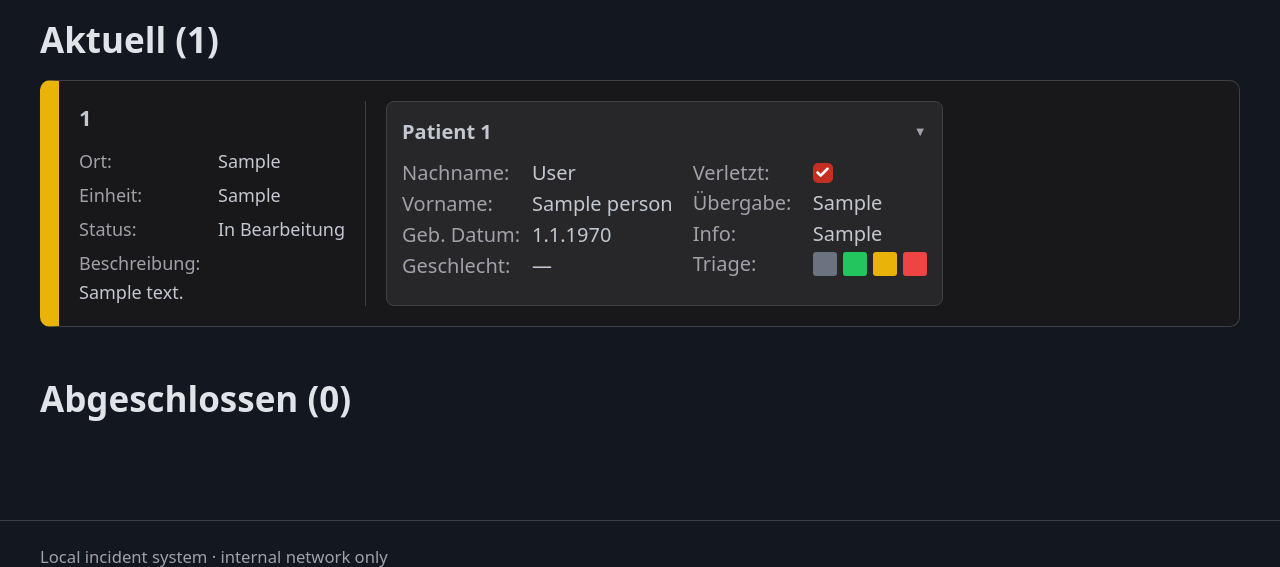
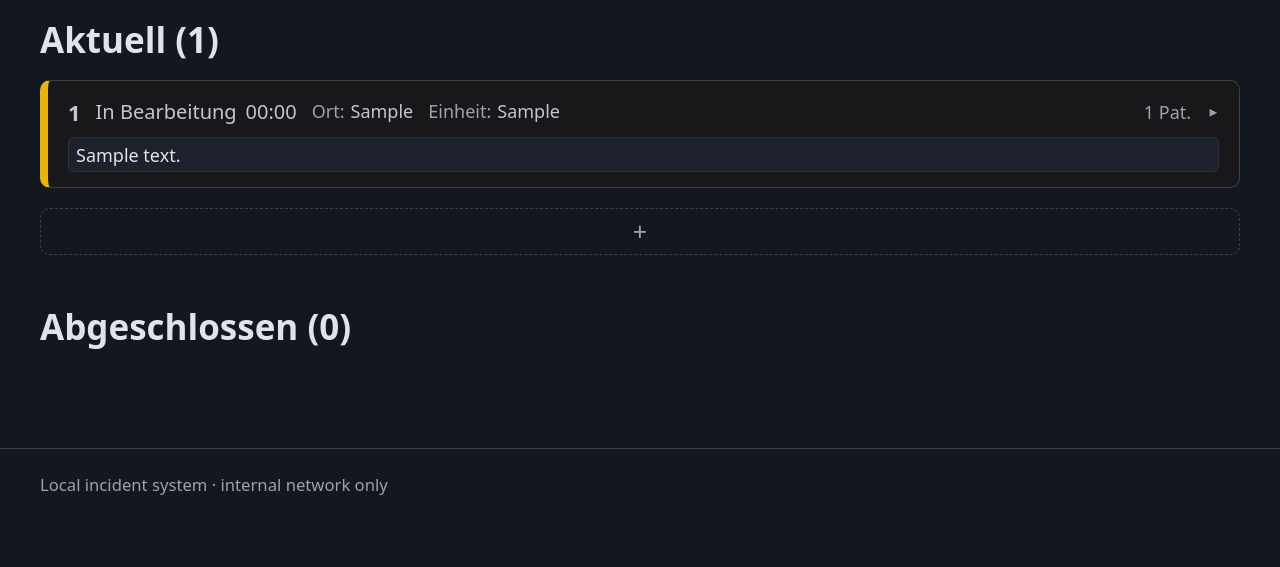
Before and after one commit to Hasenzahn1/Flow, a Flask app: page /operation_overview/1 in a window 1280 px wide. Shown: the part 97-664 px from the top of the page. Run offline with Flask 3, Linux system fonts and the light colour scheme; tables that the repository leaves empty hold one stand-in row (values such as "Sample post").

Commit message:
Update Main edit page to try a new design

```diff
--- a/data/schema.sql
+++ b/data/schema.sql
@@ -19,10 +19,12 @@
     id              INTEGER PRIMARY KEY AUTOINCREMENT,
     operation_id    INTEGER,
     number          INTEGER,
+    timestamp       INTEGER DEFAULT (strftime('%s', 'now')),
     place           TEXT,
     unit            TEXT,
     description     TEXT,
     status          INTEGER DEFAULT 0,
+    changed_at     INTEGER,
     FOREIGN KEY(operation_id) REFERENCES overview_operations(id) ON DELETE CASCADE
 );
 
--- a/static/css/app.css
+++ b/static/css/app.css
@@ -182,59 +182,75 @@
 
 .mission-card {
   display: flex;
-  gap: 1rem;
+  flex-direction: column;
+  gap: 0.4rem;
   margin-bottom: 1rem;
-  padding: 1rem;
+  padding: 0.75rem 1rem;
   border: 1px solid var(--border);
-  border-left: 19px solid var(--accent);
+  border-left: 8px solid var(--accent);
   border-radius: 10px;
   background: var(--surface);
 }
 
 .mission-card--status-0 { border-left-color: var(--accent); }
 .mission-card--status-1 { border-left-color: #eab308; }
-.mission-card--status-2 { border-left-color: var(--muted-text); opacity: 0.75; }
+.mission-card--status-2 { border-left-color: #1f8946; opacity: 0.75; }
 
-/* Left column */
-.mission-info {
-  flex: 0 0 auto;
-  min-width: 160px;
+.mission-card__summary {
   display: flex;
-  flex-direction: column;
-  gap: 0.3rem;
-  border-right: 1px solid var(--border);
-  padding-right: 1rem;
+  align-items: center;
+  gap: 0.75rem;
+  cursor: pointer;
+  flex-wrap: nowrap;
+  min-width: 0;
 }
 
-.mission-info__number {
+.mission-summary__number {
   font-size: 1.1rem;
-  margin-bottom: 0.4rem;
-}
-
-.mission-info__row {
-  display: flex;
-  gap: 0.45rem;
-  font-size: 0.9rem;
-}
-
-.mission-info__label {
-  color: var(--muted-text);
-  min-width: 130px;
   flex-shrink: 0;
 }
 
-.mission-info__row--block {
-  flex-direction: column;
-  gap: 0.1rem;
-  contain: inline-size;
-  word-break: break-word;
+.mission-summary__status {
+  display: flex;
+  align-items: baseline;
+  gap: 0.4rem;
+  flex-shrink: 0;
 }
 
-.mission-info__row--block .mission-info__label {
-  min-width: unset;
+.mission-summary__field {
+  display: flex;
+  align-items: baseline;
+  gap: 0.3rem;
+  font-size: 0.9rem;
+  position: relative;
 }
 
-/* Right column — horizontally scrollable row of person cards */
+.mission-summary__label {
+  color: var(--muted-text);
+  flex-shrink: 0;
+}
+
+.mission-summary__persons {
+  margin-left: auto;
+  color: var(--muted-text);
+  font-size: 0.9rem;
+  flex-shrink: 0;
+}
+
+.mission-card__chevron {
+  flex-shrink: 0;
+  font-size: 0.65rem;
+  color: var(--muted-text);
+  transition: transform 0.15s ease;
+  display: inline-block;
+  transform: rotate(-90deg);
+}
+
+.mission-card__chevron--open {
+  transform: rotate(0deg);
+}
+
+/* Horizontally scrollable row of person cards */
 .mission-persons {
   flex: 1;
   display: flex;
@@ -243,6 +259,47 @@
   align-items: stretch;
   overflow-x: auto;
   min-width: 0;
+}
+
+/* Add mission button */
+.add-mission-btn {
+  display: block;
+  width: 100%;
+  margin-bottom: 1rem;
+  padding: 0.5rem;
+  border: 1px dashed var(--border);
+  border-radius: 10px;
+  background: transparent;
+  color: var(--muted-text);
+  font-size: 1.25rem;
+  line-height: 1;
+  cursor: pointer;
+  transition: border-color 0.1s, color 0.1s;
+}
+.add-mission-btn:hover {
+  border-color: var(--accent);
+  color: var(--accent);
+}
+
+/* Add person button */
+.add-person-btn {
+  flex-shrink: 0;
+  align-self: stretch;
+  min-width: 2.5rem;
+  padding: 0;
+  margin: 0;
+  border: 1px dashed var(--border);
+  border-radius: 8px;
+  background: transparent;
+  color: var(--muted-text);
+  font-size: 1.5rem;
+  line-height: 1;
+  cursor: pointer;
+  transition: border-color 0.1s, color 0.1s;
+}
+.add-person-btn:hover {
+  border-color: var(--accent);
+  color: var(--accent);
 }
 
 /* Individual person card */
@@ -254,9 +311,15 @@
   flex-shrink: 0;
   width: fit-content;
   border: 1px solid var(--border);
+  border-left: 4px solid var(--border);
   border-radius: 8px;
   background: #27272a;
 }
+
+.person-card--triage-0 { border-left-color: #6b7280; }
+.person-card--triage-1 { border-left-color: #22c55e; }
+.person-card--triage-2 { border-left-color: #eab308; }
+.person-card--triage-3 { border-left-color: #ef4444; }
 
 .person-card__header {
   display: flex;
@@ -298,6 +361,23 @@
   display: flex;
   flex-direction: row;
   font-size: 1rem;
+}
+
+.person-card__row--block {
+  flex-direction: column;
+  gap: 0.1rem;
+  word-break: break-word;
+  overflow-wrap: break-word;
+}
+
+.field-textarea {
+  margin: 0px !important;
+  padding: 0.2rem 0.35rem !important;
+  font-size: 0.9rem;
+  resize: none;
+  overflow: hidden;
+  min-height: 0 !important;
+  width: 100%;
 }
 
 .person-card__label {
--- a/static/js/operation_edit.js
+++ b/static/js/operation_edit.js
@@ -86,7 +86,7 @@
     operation_date: new Date(operation.date * 1000).toLocaleDateString('de-DE'),
 
     current_missions: Array.from(operation.missions).filter(m => m.status == 0 || m.status == 1),
-    finished_missions: Array.from(operation.missions).filter(m => m.status == 2),
+    finished_missions: Array.from(operation.missions).filter(m => m.status == 2).sort((a, b) => (b.changed_at || 0) - (a.changed_at || 0)),
 
     getOptions(field, type) {
       const allMissions = [...this.current_missions, ...this.finished_missions];
@@ -104,7 +104,7 @@
         const all = [...this.current_missions, ...this.finished_missions]
           .map(m => m.id === updated.id ? { ...m, ...updated } : m);
         this.current_missions  = all.filter(m => m.status == 0 || m.status == 1);
-        this.finished_missions = all.filter(m => m.status == 2);
+        this.finished_missions = all.filter(m => m.status == 2).sort((a, b) => (b.changed_at || 0) - (a.changed_at || 0));
       });
 
       socket.on('person_updated', (updated) => {
@@ -115,6 +115,36 @@
         this.current_missions  = patch(this.current_missions);
         this.finished_missions = patch(this.finished_missions);
       });
+
+      socket.on('mission_added', (mission) => {
+        this.current_missions = [...this.current_missions, mission];
+      });
+
+      socket.on('person_added', ({ mission_id, person }) => {
+        const patch = (list) => list.map(m =>
+          m.id === mission_id ? { ...m, persons: [...m.persons, person] } : m
+        );
+        this.current_missions  = patch(this.current_missions);
+        this.finished_missions = patch(this.finished_missions);
+      });
+    },
+
+    addMission() {
+      socket.emit('add_mission', { operation_id: this.operation_id });
+    },
+
+    addPerson(missionId) {
+      socket.emit('add_person', { mission_id: missionId, operation_id: this.operation_id });
+    },
+
+    formatDateTime(ts) {
+      if (!ts) return '—';
+      return new Date(ts * 1000).toLocaleString('de-DE', { day: '2-digit', month: '2-digit', year: 'numeric', hour: '2-digit', minute: '2-digit' });
+    },
+
+    formatTime(ts) {
+        if (!ts) return '—';
+        return new Date(ts * 1000).toLocaleString('de-DE', { hour: '2-digit', minute: '2-digit' });
     },
 
     saveField(type, id, field, value, operationId) {
--- a/templates/operation_edit.html
+++ b/templates/operation_edit.html
@@ -12,13 +12,24 @@
   <p class="empty-hint" x-show="current_missions.length === 0">Keine aktuellen Einsätze</p>
 
   <template x-for="(mission, i) in current_missions" :key="i">
-    <div class="mission-card" :class="'mission-card--status-' + mission.status">
+    <div class="mission-card" x-data="{ open: false }" :class="'mission-card--status-' + mission.status">
 
-      <div class="mission-info">
-        <strong class="mission-info__number" x-text="mission.number"></strong>
+      <!-- Row 1: Summary bar -->
+      <div class="mission-card__summary" @click="open = !open">
+        <strong class="mission-summary__number" x-text="mission.number"></strong>
 
-        <div class="mission-info__row" x-data="inlineField('mission', mission.id, 'place', operation_id)">
-          <span class="mission-info__label">Ort:</span>
+        <div class="mission-summary__status" @click.stop>
+          <select class="inline-select"
+              @change="saveField('mission', mission.id, 'status', parseInt($event.target.value), operation_id)">
+              <option value="0" :selected="mission.status == 0">Neu</option>
+              <option value="1" :selected="mission.status == 1">In Bearbeitung</option>
+              <option value="2" :selected="mission.status == 2">Abgeschlossen</option>
+          </select>
+          <span x-text="formatTime(mission.changed_at)"></span>
+        </div>
+
+        <div class="mission-summary__field" x-data="inlineField('mission', mission.id, 'place', operation_id)" @click.stop>
+          <span class="mission-summary__label">Ort:</span>
           <div class="inline-edit-wrapper">
             <span class="inline-editable" x-show="!editing" @click="open(mission.place)" x-text="mission.place || '—'"></span>
             <div x-show="editing">
@@ -36,8 +47,8 @@
           </div>
         </div>
 
-        <div class="mission-info__row" x-data="inlineField('mission', mission.id, 'unit', operation_id)">
-          <span class="mission-info__label">Einheit:</span>
+        <div class="mission-summary__field" x-data="inlineField('mission', mission.id, 'unit', operation_id)" @click.stop>
+          <span class="mission-summary__label">Einheit:</span>
           <div class="inline-edit-wrapper">
             <span class="inline-editable" x-show="!editing" @click="open(mission.unit)" x-text="mission.unit || '—'"></span>
             <div x-show="editing">
@@ -55,22 +66,22 @@
           </div>
         </div>
 
-        <div class="mission-info__row">
-          <span class="mission-info__label">Status:</span>
-          <select class="inline-select"
-            @change="saveField('mission', mission.id, 'status', parseInt($event.target.value), operation_id)">
-            <option value="0" :selected="mission.status == 0">Neu</option>
-            <option value="1" :selected="mission.status == 1">In Bearbeitung</option>
-            <option value="2" :selected="mission.status == 2">Abgeschlossen</option>
-          </select>
-        </div>
-        <div class="mission-info__row mission-info__row--block"><span class="mission-info__label">Beschreibung:</span><span x-text="mission.description"></span></div>
+        <span class="mission-summary__persons" x-text="mission.persons.length + ' Pat.'"></span>
+        <span class="mission-card__chevron" :class="{ 'mission-card__chevron--open': open }">&#x25BC;</span>
       </div>
 
-      <div class="mission-persons">
-        <p class="empty-hint" x-show="mission.persons.length === 0">Keine Personen</p>
+      <!-- Row 2: Description (always visible) -->
+      <textarea class="field-textarea"
+        :value="mission.description"
+        x-init="$nextTick(() => { $el.style.height = '0'; $el.style.height = $el.scrollHeight + 'px' })"
+        @input="$el.style.height = '0'; $el.style.height = $el.scrollHeight + 'px'"
+        @blur="saveField('mission', mission.id, 'description', $event.target.value, operation_id)"></textarea>
+
+      <!-- Persons (expanded only) -->
+      <div class="mission-persons" x-show="open">
         <template x-for="(person, j) in mission.persons" :key="j">
-          <div class="person-card" x-data="{ open: true }">
+          <div class="person-card" x-data="{ open: false }" :class="'person-card--triage-' + person.triage"
+            x-effect="open && $nextTick(() => $el.querySelectorAll('.field-textarea').forEach(t => { t.style.height = '0'; t.style.height = t.scrollHeight + 'px' }))">
             <button class="person-card__header" @click="open = !open">
               <span x-text="'Patient ' + person.number"></span>
               <span class="person-card__chevron" :class="{ 'person-card__chevron--open': open }">&#x25BC;</span>
@@ -163,7 +174,6 @@
                   </div>
                 </div>
 
-                <div class="person-card__row"><span class="person-card__label2">Info: </span>        <span x-text="person.info"></span></div>
                 <div class="person-card__row person-card__row--check">
                   <span class="person-card__label2">Triage: </span>
                   <div class="triage-boxes">
@@ -175,24 +185,46 @@
                 </div>
               </div>
             </div>
+
+            <div class="person-card__row person-card__row--block" x-show="open">
+                <span class="person-card__label2">Info:</span>
+                <textarea class="field-textarea"
+                :value="person.info"
+                x-init="$nextTick(() => { $el.style.height = '0'; $el.style.height = $el.scrollHeight + 'px' })"
+                @input="$el.style.height = '0'; $el.style.height = $el.scrollHeight + 'px'"
+                @blur="saveField('person', person.id, 'info', $event.target.value, operation_id)"></textarea>
+            </div>
           </div>
         </template>
+        <button class="add-person-btn" @click="addPerson(mission.id)">+</button>
       </div>
 
     </div>
   </template>
+  <button class="add-mission-btn" @click="addMission()">+</button>
 
   <!-- ── Abgeschlossene Einsätze ───────────────────────────── -->
   <h2>Abgeschlossen (<span x-text="finished_missions.length"></span>)</h2>
 
   <template x-for="(mission, i) in finished_missions" :key="i">
-    <div class="mission-card" :class="'mission-card--status-' + mission.status">
+    <div class="mission-card" x-data="{ open: false }" :class="'mission-card--status-' + mission.status">
 
-      <div class="mission-info">
-        <strong class="mission-info__number" x-text="mission.number"></strong>
+      <!-- Row 1: Summary bar -->
+      <div class="mission-card__summary" @click="open = !open">
+        <strong class="mission-summary__number" x-text="mission.number"></strong>
 
-        <div class="mission-info__row" x-data="inlineField('mission', mission.id, 'place', operation_id)">
-          <span class="mission-info__label">Ort:</span>
+        <div class="mission-summary__status" @click.stop>
+          <select class="inline-select"
+              @change="saveField('mission', mission.id, 'status', parseInt($event.target.value), operation_id)">
+              <option value="0" :selected="mission.status == 0">Neu</option>
+              <option value="1" :selected="mission.status == 1">In Bearbeitung</option>
+              <option value="2" :selected="mission.status == 2">Abgeschlossen</option>
+          </select>
+          <span x-text="formatDateTime(mission.changed_at)"></span>
+        </div>
+
+        <div class="mission-summary__field" x-data="inlineField('mission', mission.id, 'place', operation_id)" @click.stop>
+          <span class="mission-summary__label">Ort:</span>
           <div class="inline-edit-wrapper">
             <span class="inline-editable" x-show="!editing" @click="open(mission.place)" x-text="mission.place || '—'"></span>
             <div x-show="editing">
@@ -210,8 +242,8 @@
           </div>
         </div>
 
-        <div class="mission-info__row" x-data="inlineField('mission', mission.id, 'unit', operation_id)">
-          <span class="mission-info__label">Einheit:</span>
+        <div class="mission-summary__field" x-data="inlineField('mission', mission.id, 'unit', operation_id)" @click.stop>
+          <span class="mission-summary__label">Einheit:</span>
           <div class="inline-edit-wrapper">
             <span class="inline-editable" x-show="!editing" @click="open(mission.unit)" x-text="mission.unit || '—'"></span>
             <div x-show="editing">
@@ -229,22 +261,22 @@
           </div>
         </div>
 
-        <div class="mission-info__row">
-          <span class="mission-info__label">Status:</span>
-          <select class="inline-select"
-            @change="saveField('mission', mission.id, 'status', parseInt($event.target.value), operation_id)">
-            <option value="0" :selected="mission.status == 0">Neu</option>
-            <option value="1" :selected="mission.status == 1">In Bearbeitung</option>
-            <option value="2" :selected="mission.status == 2">Abgeschlossen</option>
-          </select>
-        </div>
-        <div class="mission-info__row mission-info__row--block"><span class="mission-info__label">Beschreibung:</span><span x-text="mission.description"></span></div>
+        <span class="mission-summary__persons" x-text="mission.persons.length + ' Pat.'"></span>
+        <span class="mission-card__chevron" :class="{ 'mission-card__chevron--open': open }">&#x25BC;</span>
       </div>
 
-      <div class="mission-persons">
-        <p class="empty-hint" x-show="mission.persons.length === 0">Keine Personen</p>
+      <!-- Row 2: Description (always visible) -->
+      <textarea class="field-textarea"
+        :value="mission.description"
+        x-init="$nextTick(() => { $el.style.height = '0'; $el.style.height = $el.scrollHeight + 'px' })"
+        @input="$el.style.height = '0'; $el.style.height = $el.scrollHeight + 'px'"
+        @blur="saveField('mission', mission.id, 'description', $event.target.value, operation_id)"></textarea>
+
+      <!-- Persons (expanded only) -->
+      <div class="mission-persons" x-show="open">
         <template x-for="(person, j) in mission.persons" :key="j">
-          <div class="person-card" x-data="{ open: true }">
+          <div class="person-card" x-data="{ open: false }" :class="'person-card--triage-' + person.triage"
+            x-effect="open && $nextTick(() => $el.querySelectorAll('.field-textarea').forEach(t => { t.style.height = '0'; t.style.height = t.scrollHeight + 'px' }))">
             <button class="person-card__header" @click="open = !open">
               <span x-text="'Patient ' + person.number"></span>
               <span class="person-card__chevron" :class="{ 'person-card__chevron--open': open }">&#x25BC;</span>
@@ -337,7 +369,6 @@
                   </div>
                 </div>
 
-                <div class="person-card__row"><span class="person-card__label2">Info: </span>        <span x-text="person.info"></span></div>
                 <div class="person-card__row person-card__row--check">
                   <span class="person-card__label2">Triage: </span>
                   <div class="triage-boxes">
@@ -349,8 +380,17 @@
                 </div>
               </div>
             </div>
+            <div class="person-card__row person-card__row--block" x-show="open">
+                <span class="person-card__label2">Info:</span>
+                <textarea class="field-textarea"
+                :value="person.info"
+                x-init="$nextTick(() => { $el.style.height = '0'; $el.style.height = $el.scrollHeight + 'px' })"
+                @input="$el.style.height = '0'; $el.style.height = $el.scrollHeight + 'px'"
+                @blur="saveField('person', person.id, 'info', $event.target.value, operation_id)"></textarea>
+            </div>
           </div>
         </template>
+        <button class="add-person-btn" @click="addPerson(mission.id)">+</button>
       </div>
 
     </div>
```
Also changed, not shown: core/operation_overview/mission_db.py (+9 -4 lines), tools/operation_overview/operation_overview.py (+16 -2 lines), 1 other file.
